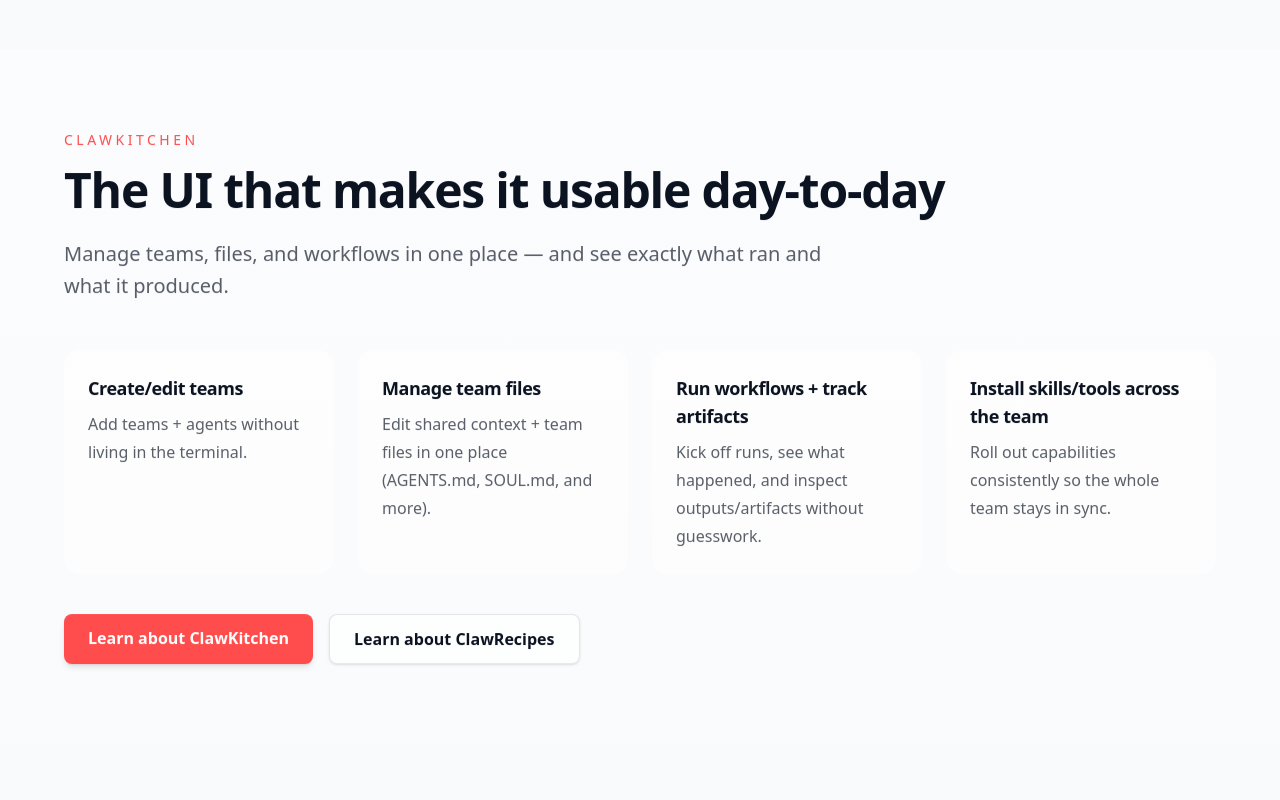
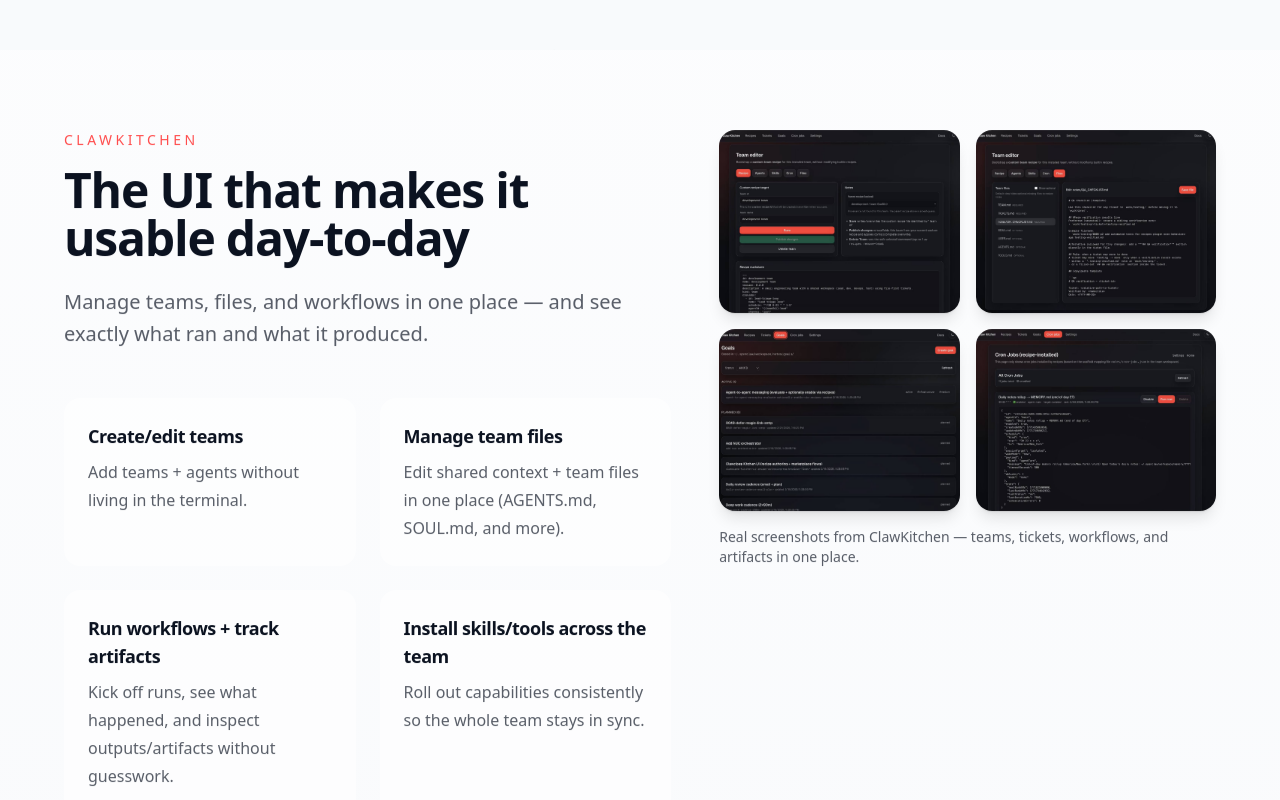
Before and after one commit to JIGGAI/ClawMarket, a Next.js app: page / in a window 1280 px wide. Shown: the part 3500-4300 px from the top of the page. Built offline with nearby package versions, Linux system fonts and the light colour scheme; no server answers.

Commit message:
feat(home): integrate Kitchen screenshots

```diff
--- a/src/app/page.tsx
+++ b/src/app/page.tsx
@@ -52,6 +52,13 @@ const clawKitchenBenefits = [
     title: "Install skills/tools across the team",
     body: "Roll out capabilities consistently so the whole team stays in sync.",
   },
+];
+
+const kitchenImages = [
+  { src: "/images/plugins/kitchen/kitchen-01.jpg", alt: "ClawKitchen UI screenshot 1" },
+  { src: "/images/plugins/kitchen/kitchen-02.jpg", alt: "ClawKitchen UI screenshot 2" },
+  { src: "/images/plugins/kitchen/kitchen-03.jpg", alt: "ClawKitchen UI screenshot 3" },
+  { src: "/images/plugins/kitchen/kitchen-04.jpg", alt: "ClawKitchen UI screenshot 4" },
 ];
 
 function Card({
@@ -313,7 +320,8 @@ export default function HomePage() {
       {/* FEATURE: ClawKitchen benefits */}
       <FadeIn>
         <section className="px-6 py-20 lg:px-16">
-          <div className="mx-auto max-w-6xl">
+          <div className="mx-auto grid max-w-6xl gap-12 lg:grid-cols-[1.1fr_0.9fr] lg:items-start">
+            <div>
               <p className="text-sm uppercase tracking-[0.25em] text-[color:var(--coral-bright)]">ClawKitchen</p>
               <h2 className="mt-4 text-4xl font-bold tracking-tight text-[var(--text)] lg:text-5xl">
                 The UI that makes it usable day-to-day
@@ -322,7 +330,7 @@ export default function HomePage() {
                 Manage teams, files, and workflows in one place — and see exactly what ran and what it produced.
               </p>
 
-            <div className="mt-12 grid gap-6 sm:grid-cols-2 lg:grid-cols-4">
+              <div className="mt-12 grid gap-6 sm:grid-cols-2">
                 {clawKitchenBenefits.map((f) => (
                   <Card key={f.title} title={f.title} body={f.body} />
                 ))}
@@ -341,6 +349,26 @@ export default function HomePage() {
                 >
                   Learn about ClawRecipes
                 </Link>
+              </div>
+            </div>
+
+            <div className="grid gap-4">
+              <div className="grid grid-cols-2 gap-4">
+                {kitchenImages.map((img) => (
+                  <div key={img.src} className="overflow-hidden rounded-2xl bg-white shadow-lg">
+                    <Image
+                      src={img.src}
+                      alt={img.alt}
+                      width={900}
+                      height={650}
+                      className="h-full w-full object-cover"
+                    />
+                  </div>
+                ))}
+              </div>
+              <p className="text-sm text-[var(--muted)]">
+                Real screenshots from ClawKitchen — teams, tickets, workflows, and artifacts in one place.
+              </p>
             </div>
           </div>
         </section>
```
Lines whose indentation alone changed are shown as unchanged.
